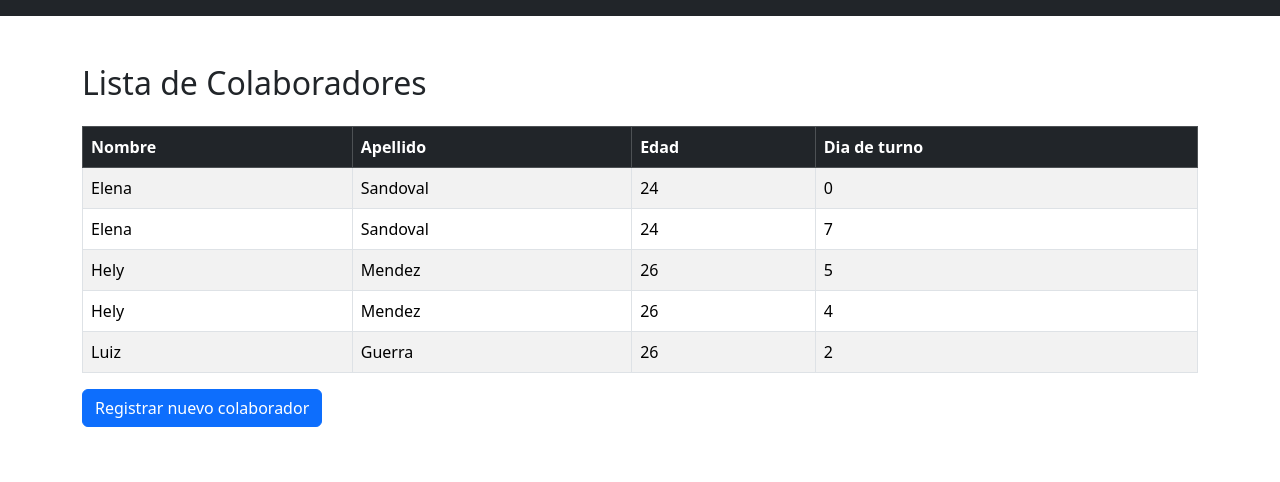
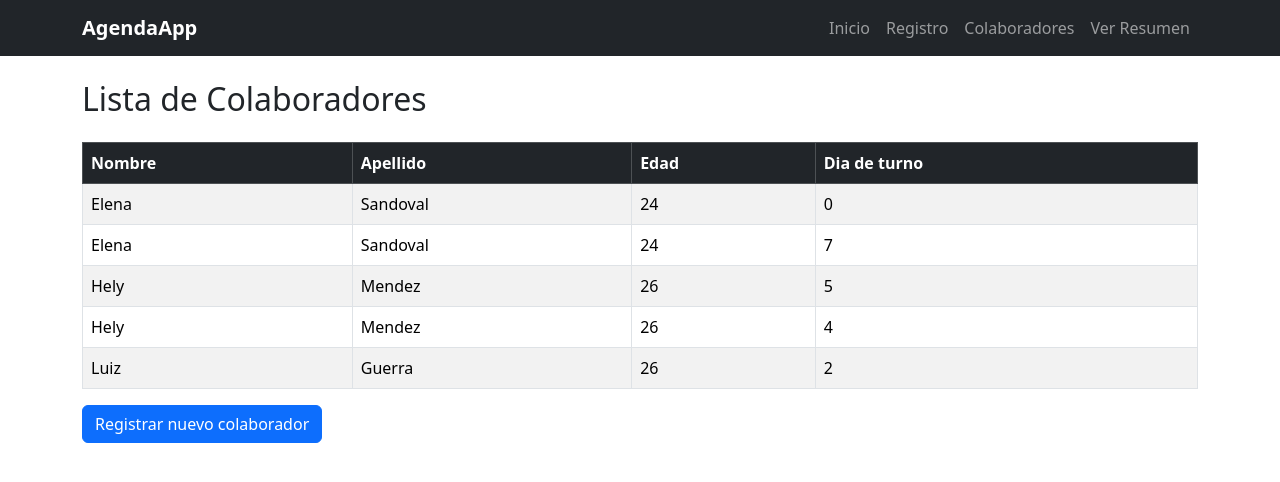
Before and after one commit to HeliskyJpg/duoagenda, a Flask app: page /colaboradores in a window 1280 px wide. Shown: the top 482 px of the page. Run offline with Flask 3, Linux system fonts and the light colour scheme.

Commit message:
Integracion de una barra de navegacion para acceder a inicio, registrar colaborador, ver colaboradores y resumen.

```diff
--- a/templates/base.html
+++ b/templates/base.html
@@ -10,16 +10,38 @@
 </head>
 <body>
 
-<!-- Barra de navegacion Bootstrap -->
-<nav class="navbar navbar-expand-lg navbar-dark bg-dark">
+<!-- Menú de Navegación -->
+  <nav class="navbar navbar-expand-lg navbar-dark bg-dark mb-4">
+    <div class="container">
+      <!-- Cambiado url_for('index') por url_for('inicio') -->
+      <a class="navbar-brand fw-bold" href="{{ url_for('inicio') }}">AgendaApp</a>
+      <button class="navbar-toggler" type="button" data-bs-toggle="collapse" data-bs-target="#navbarNav">
+        <span class="navbar-toggler-icon"></span>
+      </button>
+      <div class="collapse navbar-collapse" id="navbarNav">
+        <ul class="navbar-nav ms-auto">
+          <li class="nav-item">
+            <!-- Cambiado url_for('index') por url_for('inicio') -->
+            <a class="nav-link" href="{{ url_for('inicio') }}">Inicio</a>
+          </li>
+          <li class="nav-item">
+            <a class="nav-link" href="{{ url_for('registro_colaborador') }}">Registro</a>
+          </li>
+          <li class="nav-item">
+            <a class="nav-link" href="{{ url_for('listado_clientes') }}">Colaboradores</a>
+          </li>
+          <li class="nav-item">
+            <a class="nav-link" href="{{ url_for('listado_resumen') }}">Ver Resumen</a>
+          </li>
+        </ul>
+      </div>
+    </div>
+  </nav>
+
+  <!-- Contenido dinámico -->
   <div class="container">
-    <button class="navbar-toggler" type="button" data-bs-toggle="collapse" data-bs-target="#navbarNav"> </div>
-</nav>
-
-<!-- Contenido principal: cada pagina hija llena este bloque -->
-<div class="container my-5">
-  {% block contenido %}{% endblock %}
-</div>
+    {% block contenido %}{% endblock %}
+  </div>
 
 <!-- Bootstrap JS por CDN (necesario para el navbar colapsable) -->
 <script src="https://cdn.jsdelivr.net/npm/bootstrap@5.3.3/dist/js/bootstrap.bundle.min.js"></script>
```
